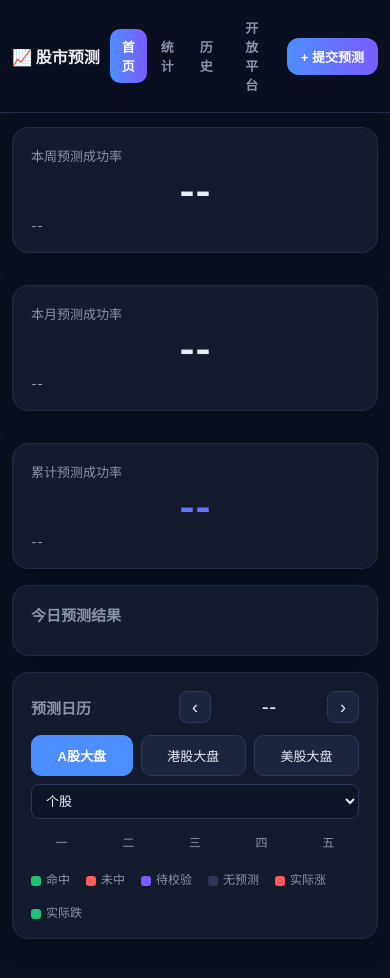
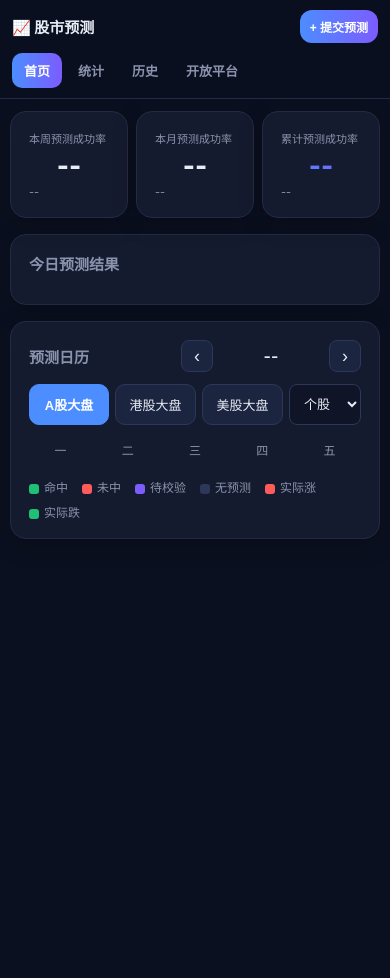
Before and after one commit to lui2015/StockMarketForecast, a website: page public/index.html in a window 390 px wide. After the commit the page ends 844 px from the top, so only its background shows below. Drawn offline with Linux system fonts and the light colour scheme; no server answers.

Commit message:
fix: 首页移动端适配——Tab横滑不换行、成功率指标恢复三列并列、日历筛选横滑+格子紧凑

```diff
--- a/public/index.html
+++ b/public/index.html
@@ -4,7 +4,7 @@
   <meta charset="UTF-8" />
   <meta name="viewport" content="width=device-width, initial-scale=1.0" />
   <title>股市预测 · 涨跌预测系统</title>
-  <link rel="stylesheet" href="style.css?v=20260722c" />
+  <link rel="stylesheet" href="style.css?v=20260722d" />
 </head>
 <body>
   <header class="app-bar">
--- a/public/style.css
+++ b/public/style.css
@@ -276,18 +276,38 @@ input[type="file"]::file-selector-button {
 
 /* 移动端适配 */
 @media (max-width: 640px) {
-  .metrics { grid-template-columns: 1fr; }
-  .container { padding: 14px 12px 30px; }
-  .metric-val { font-size: 34px; }
-  .idx-grid { grid-template-columns: 1fr; }
+  .container { padding: 12px 10px 28px; }
+
+  /* 顶栏：品牌+提交按钮在上行，Tab 第二行横向滚动避免换行 */
+  .app-bar { flex-wrap: wrap; gap: 10px; padding: 10px 12px; }
+  .brand { flex: 1 1 auto; font-size: 15px; }
+  .app-bar-right { flex: 0 0 auto; }
+  .top-tabs { order: 3; flex-basis: 100%; justify-content: flex-start; gap: 4px; overflow-x: auto; -webkit-overflow-scrolling: touch; }
+  .top-tabs button { flex: 0 0 auto; padding: 8px 12px; font-size: 13px; white-space: nowrap; }
+  .app-bar-right .primary.sm { padding: 8px 10px; font-size: 12px; white-space: nowrap; }
+
+  /* 成功率指标：保持三列紧凑并列（不再单列） */
+  .metrics { grid-template-columns: repeat(3, 1fr); gap: 8px; }
+  .metric-val { font-size: 26px; margin: 4px 0; }
+  .metric-label { font-size: 11px; }
+  .metric-sub { font-size: 11px; }
+
+  /* 今日三大盘：单列更清晰 */
+  .idx-grid { grid-template-columns: 1fr; gap: 10px; }
   .idx-result { font-size: 22px; }
-  .top-tabs { gap: 2px; }
-  .top-tabs button { padding: 8px 12px; font-size: 13px; }
-  .brand { font-size: 16px; }
-  .app-bar { gap: 10px; padding: 10px 12px; }
-  .cal-cell { min-height: 66px; padding: 6px; }
-  .cal-grid, .cal-week { gap: 5px; }
-  .cal-cell .dstat { font-size: 11px; }
-  .cal-cell .dface { font-size: 18px; }
-  .cal-cell .ddir { font-size: 10px; gap: 4px; }
+
+  /* 日历：筛选行横滑 + 格子内容紧凑 */
+  .cal-head { flex-wrap: wrap; gap: 8px; }
+  .cal-filter { flex-wrap: nowrap; overflow-x: auto; gap: 6px; padding-bottom: 2px; }
+  .cal-filter .seg { flex-wrap: nowrap; flex: 0 0 auto; }
+  .cal-filter .seg button { flex: 0 0 auto; min-width: auto; padding: 8px 10px; font-size: 12px; }
+  .cal-filter .stock-sel { flex: 0 0 auto; min-width: 72px; }
+  .cal-grid, .cal-week { gap: 4px; }
+  .cal-cell { min-height: 58px; padding: 5px; }
+  .cal-cell .dnum { font-size: 11px; }
+  .cal-cell .dface { font-size: 15px; }
+  .cal-cell .ddir { font-size: 9px; gap: 3px; }
+  .cal-cell .dchg { font-size: 9px; }
+  .cal-cell .dstat { font-size: 10px; }
+  .cal-legend { gap: 8px 14px; }
 }
```
